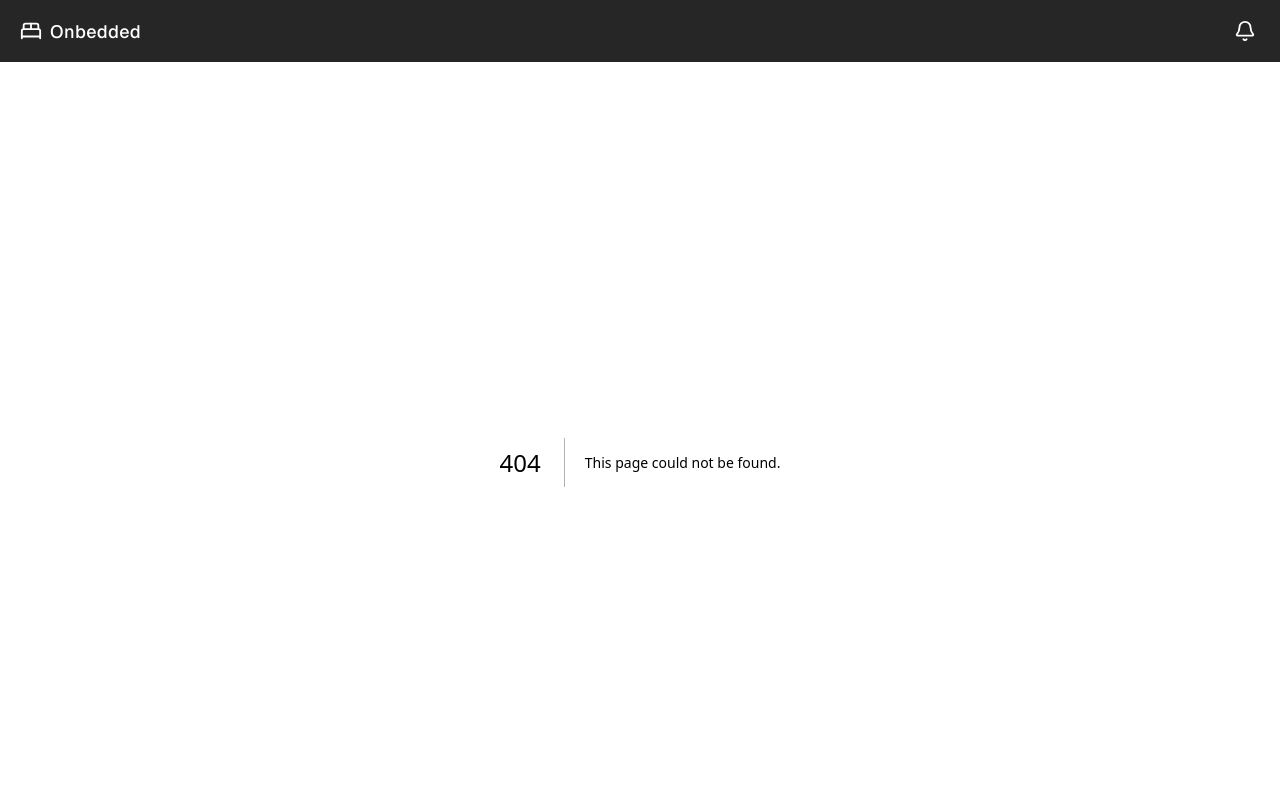
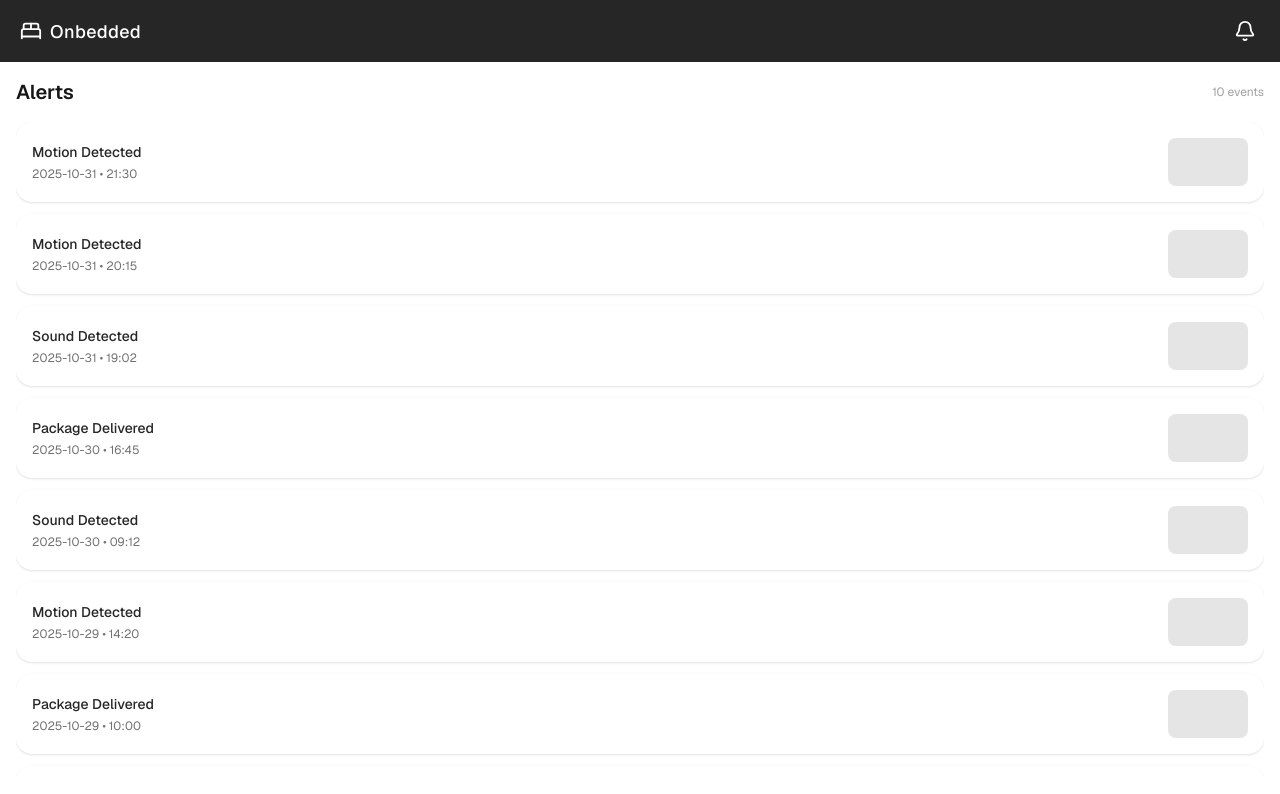
Before and after one commit to Baworntatt9/Embedded-project, a Next.js app: page /alerts in a window 1280 px wide. Before the commit this address had no page. Shown: the top 794 px of the page. Built offline with nearby package versions, Linux system fonts and the light colour scheme.

Commit message:
add alerts page

```diff
--- /dev/null
+++ b/src/app/(dashboard)/alerts/page.tsx
@@ -0,0 +1,117 @@
+import EventCard from "@/components/card/EventCard";
+
+type EventType = "motion" | "sound" | "delivery";
+
+type EventItem = {
+  id: number;
+  title: string;
+  time: string; // HH:mm
+  date: string; // YYYY-MM-DD
+  type: EventType;
+  thumbnail?: string;
+};
+
+export default function AlertsPage() {
+  const mockEvents: EventItem[] = [
+    {
+      id: 1,
+      title: "Motion Detected",
+      date: "2025-10-31",
+      time: "21:30",
+      type: "motion",
+    },
+    {
+      id: 2,
+      title: "Motion Detected",
+      date: "2025-10-31",
+      time: "20:15",
+      type: "motion",
+    },
+    {
+      id: 3,
+      title: "Sound Detected",
+      date: "2025-10-31",
+      time: "19:02",
+      type: "sound",
+    },
+    {
+      id: 4,
+      title: "Package Delivered",
+      date: "2025-10-30",
+      time: "16:45",
+      type: "delivery",
+    },
+    {
+      id: 5,
+      title: "Sound Detected",
+      date: "2025-10-30",
+      time: "09:12",
+      type: "sound",
+    },
+    {
+      id: 6,
+      title: "Motion Detected",
+      date: "2025-10-29",
+      time: "14:20",
+      type: "motion",
+    },
+    {
+      id: 7,
+      title: "Package Delivered",
+      date: "2025-10-29",
+      time: "10:00",
+      type: "delivery",
+    },
+    {
+      id: 8,
+      title: "Sound Detected",
+      date: "2025-10-28",
+      time: "08:45",
+      type: "sound",
+    },
+    {
+      id: 9,
+      title: "Motion Detected",
+      date: "2025-10-28",
+      time: "07:30",
+      type: "motion",
+    },
+    {
+      id: 10,
+      title: "Package Delivered",
+      date: "2025-10-27",
+      time: "18:15",
+      type: "delivery",
+    },
+  ];
+  const filteredEvents = mockEvents;
+
+  // ตอนใช้จริงจะแสดงแค่ 7 วันล่าสุด
+  return (
+    <div className="p-4 space-y-4">
+      {/* Header */}
+      <div className="flex items-center justify-between">
+        <h1 className="text-xl font-semibold">Alerts</h1>
+        <span className="text-xs text-neutral-400">
+          {filteredEvents.length} events
+        </span>
+      </div>
+
+      {/* List */}
+      <div className="space-y-3 overflow-y-auto max-h-[calc(100vh-145px)]">
+        {filteredEvents.length === 0 ? (
+          <p className="text-xs text-neutral-400">No alerts at the moment</p>
+        ) : (
+          filteredEvents.map((event) => (
+            <EventCard
+              key={event.id}
+              title={event.title}
+              time={`${event.date} • ${event.time}`}
+              thumbnail={event.thumbnail}
+            />
+          ))
+        )}
+      </div>
+    </div>
+  );
+}
--- a/src/components/topbar/Topbar.tsx
+++ b/src/components/topbar/Topbar.tsx
@@ -1,10 +1,18 @@
+"use client";
+
+import { useRouter } from "next/navigation";
 import { Bell, BedDouble } from "lucide-react";
 
 export default function Topbar() {
+  const Router = useRouter();
+
   return (
     <header className="w-full px-4 py-3 bg-neutral-800 text-white flex items-center justify-between">
       {/* Left: Logo + Title */}
-      <div className="flex items-center gap-2 ml-1">
+      <div
+        className="flex items-center gap-2 ml-1 cursor-pointer"
+        onClick={() => Router.push("/dashboard")}
+      >
         <BedDouble size={22} />
         <span className="text-lg font-medium tracking-wide leading-none translate-y-[0.5px]">
           Onbedded
@@ -12,7 +20,10 @@ export default function Topbar() {
       </div>
 
       {/* Right: Notification */}
-      <button className="p-2 rounded-full hover:bg-neutral-700 active:scale-95 transition">
+      <button
+        className="p-2 rounded-full hover:bg-neutral-700 active:scale-95 transition cursor-pointer"
+        onClick={() => Router.push("/alerts")}
+      >
         <Bell size={22} />
       </button>
     </header>
```
Also changed, not shown: src/components/activity/RecordActivity.tsx (+5 -3 lines).
